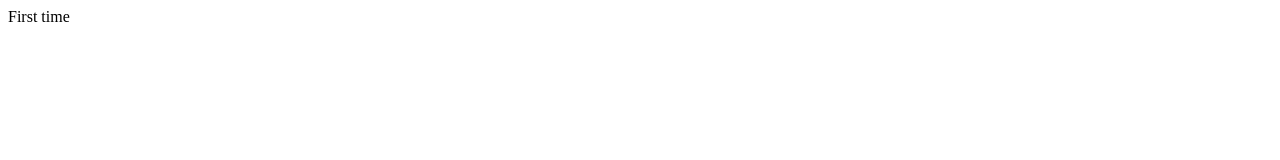
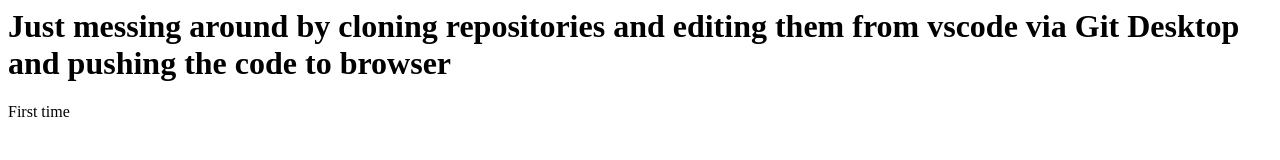
Before and after one commit to basyaman/TryingPush, a plain HTML site: page index.html in a window 1280 px wide. Drawn offline with Linux system fonts and the light colour scheme.

Commit message:
Updating and learning

```diff
--- a/index.html
+++ b/index.html
@@ -1,3 +1,6 @@
 <html>
+  <head>
+    <h1>Just messing around by cloning repositories and editing them from vscode via Git Desktop and pushing the code to browser</h1>
   <p>First time</p>
+  </head>
 </html>
```
